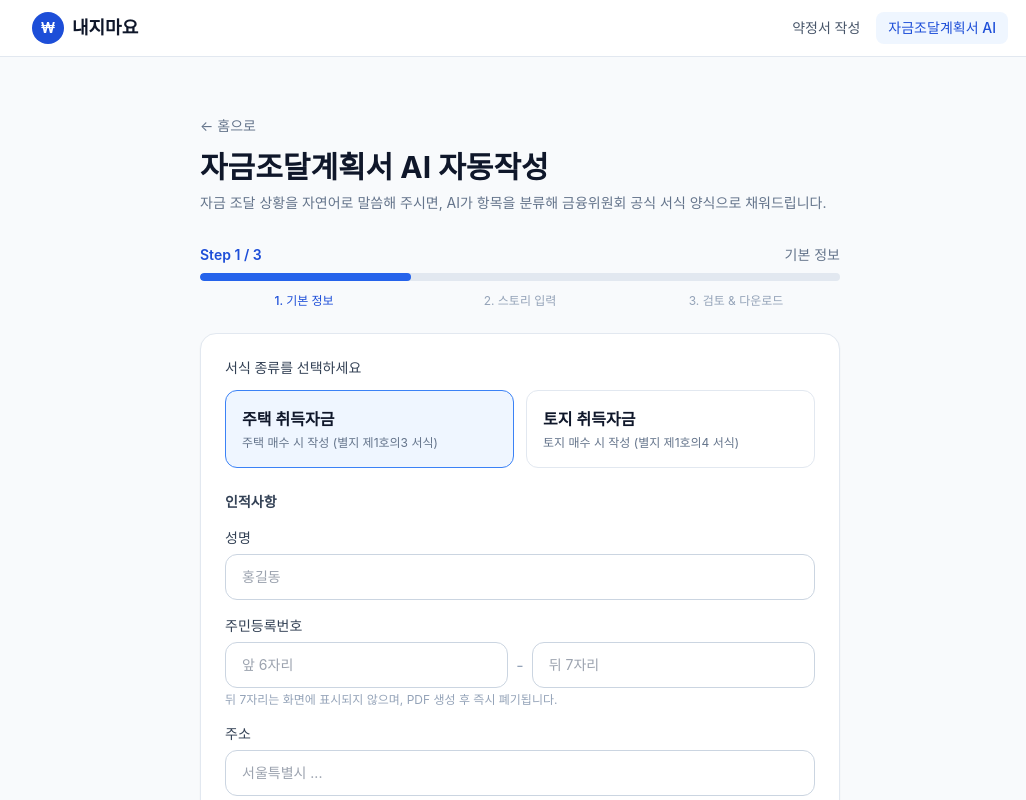
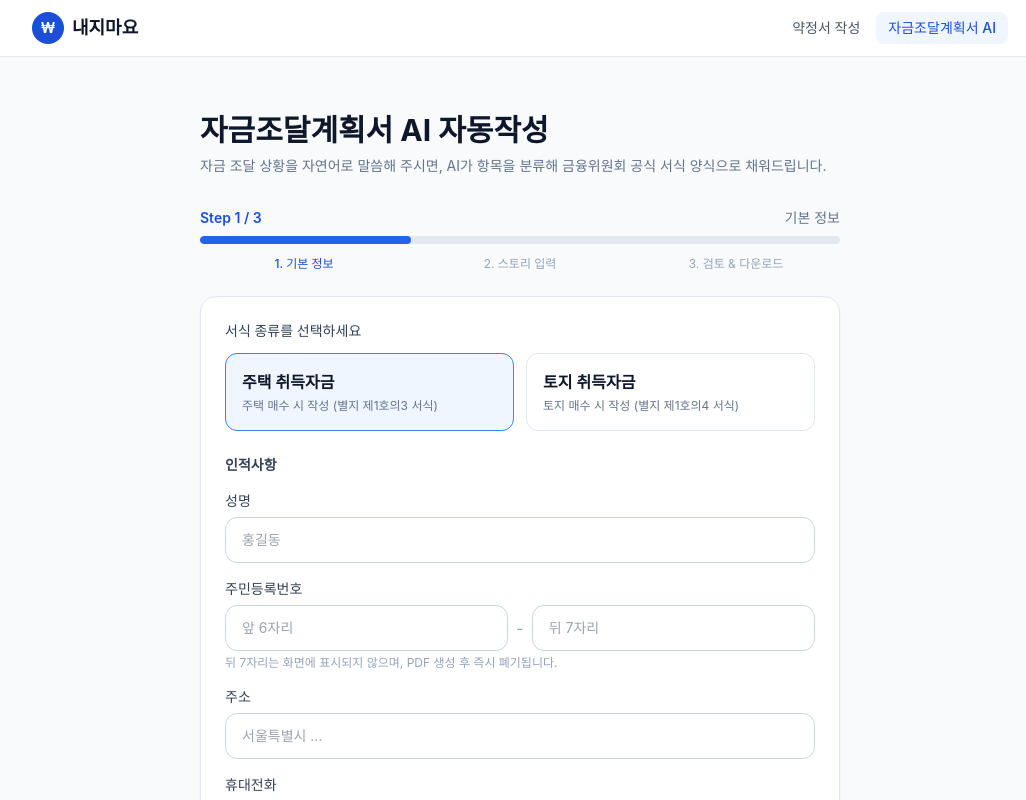
Before and after one commit to HWASEON-AD/loan-agreement-service, a Next.js app: page /funding-plan in a window 1280 px wide. Shown: the top 800 px of the page, without its empty margins (120-1146 px from the left). Built offline with nearby package versions, Linux system fonts and the light colour scheme; a web font is replaced by a local one.

Commit message:
fix: 헤더 fixed 전환+오버스크롤 방지, pt-14 본문 패딩, funding-plan 중복 헤더 제거

```diff
--- a/app/funding-plan/page.tsx
+++ b/app/funding-plan/page.tsx
@@ -1,6 +1,5 @@
 // 자금조달계획서 AI 자동작성 (3단계 위자드)
 import React from "react";
-import Link from "next/link";
 import type { Metadata } from "next";
 import { FundingWizard } from "@/components/funding/FundingWizard";
 import { LegalNotice } from "@/components/ui/LegalNotice";
@@ -17,13 +16,7 @@ export default function FundingPlanPage() {
       <div className="mx-auto max-w-2xl px-4 py-10 sm:py-14">
         {/* 헤더 */}
         <div className="mb-8">
-          <Link
-            href="/"
-            className="inline-flex items-center text-sm text-slate-500 hover:text-slate-800"
-          >
-            ← 홈으로
-          </Link>
-          <h1 className="mt-3 text-2xl font-bold text-slate-900 sm:text-3xl">
+          <h1 className="text-2xl font-bold text-slate-900 sm:text-3xl">
             자금조달계획서 AI 자동작성
           </h1>
           <p className="mt-2 text-sm text-slate-500">
--- a/app/layout.tsx
+++ b/app/layout.tsx
@@ -19,7 +19,9 @@ export default function RootLayout({
     <html lang="ko">
       <body className="font-sans antialiased text-slate-900 bg-slate-50">
         <SiteHeader />
-        {children}
+        <div className="pt-14">
+          {children}
+        </div>
         <footer className="py-8 text-center text-xs text-slate-400 border-t border-slate-200 bg-white mt-auto space-y-1.5">
           <p className="font-medium text-slate-500">© 2026 내지마요. All rights reserved. (HWASEONAD)</p>
           <p>대표자 : gt.min@hwaseon.com &nbsp;|&nbsp; 대표 : 민기태</p>
--- a/components/SiteHeader.tsx
+++ b/components/SiteHeader.tsx
@@ -36,7 +36,7 @@ export function SiteHeader() {
   }
 
   return (
-    <header className="sticky top-0 z-40 border-b border-slate-200 bg-white/95 backdrop-blur-sm">
+    <header className="fixed inset-x-0 top-0 z-40 border-b border-slate-200 bg-white/95 backdrop-blur-sm">
       <div className="mx-auto flex h-14 max-w-5xl items-center justify-between px-6">
         <Logo />
         <nav className="flex items-center gap-1">
```
Also changed, not shown: 1 other file (tests, documents, lock files or other folders).
